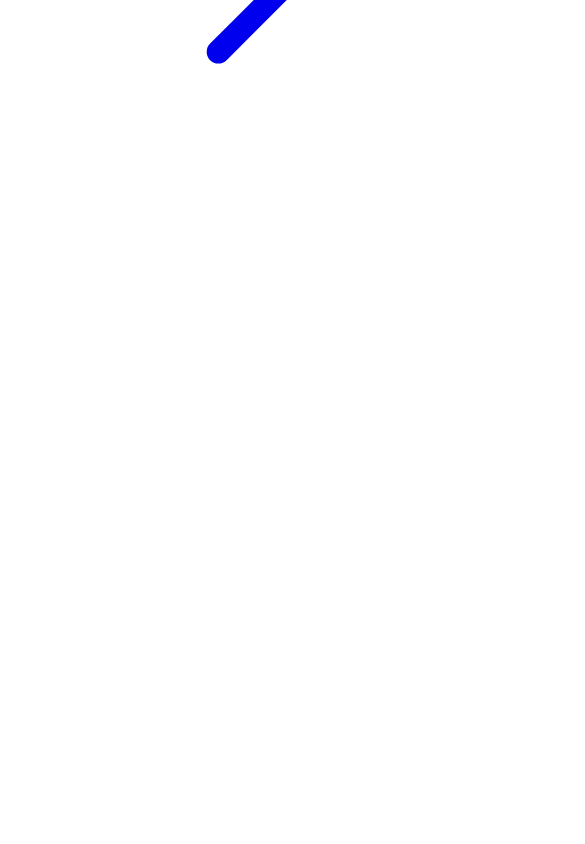
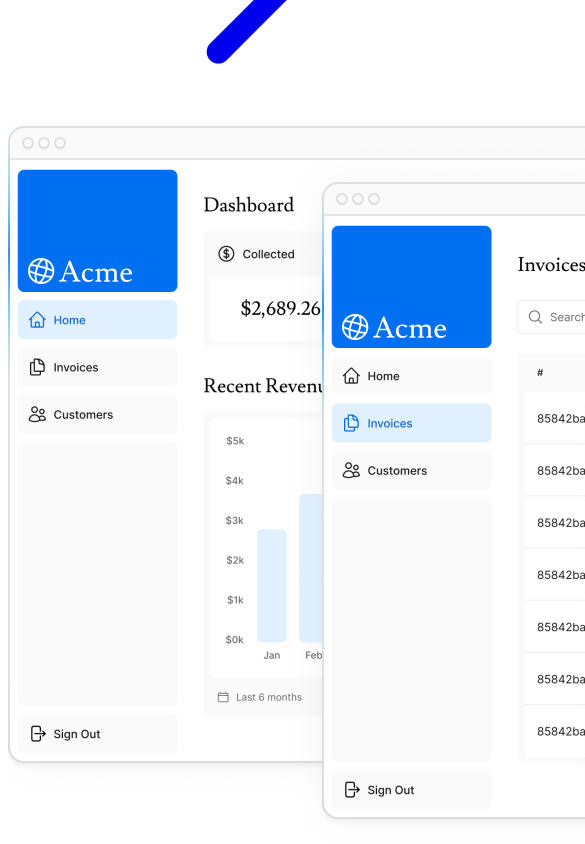
Before and after one commit to TalBenAdon/Revenue-Invoice-Tracker-Next.js, a Next.js app: page / in a window 390 px wide. Shown: the part 740-1584 px from the top of the page, 585 px wide, since content can reach past the window. Before the commit the page ends 874 px from the top, so only its background shows below. Built offline with nearby package versions, Linux system fonts and the light colour scheme; a web font is replaced by a local one.

Commit message:
added Hero images of desktop and mobile version

```diff
--- a/app/page.tsx
+++ b/app/page.tsx
@@ -2,6 +2,7 @@ import AcmeLogo from '@/app/ui/acme-logo';
 import { ArrowRightIcon } from '@heroicons/react/24/outline';
 import Link from 'next/link';
 import { lusitana } from './ui/fonts';
+import Image from 'next/image';
 
 export default function Page() {
   return (
@@ -27,6 +28,17 @@ export default function Page() {
         </div>
         <div className="flex items-center justify-center p-6 md:w-3/5 md:px-28 md:py-12">
           {/* Add Hero Images Here */}
+        <Image src="/hero-desktop.png"
+         width={1000}
+         height={760}
+         className='hidden md:block'
+         alt='Screenshots of the dashboard desktop version'/>
+         <Image src="/hero-mobile.png"
+         width={560}
+         height={620}
+         className='md:hidden sm:block'
+         alt='Screenshots of the dashboard mobile version'
+         />
         </div>
       </div>
     </main>
```
